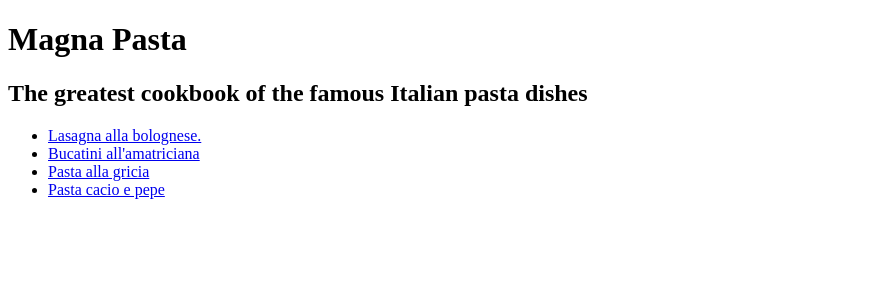
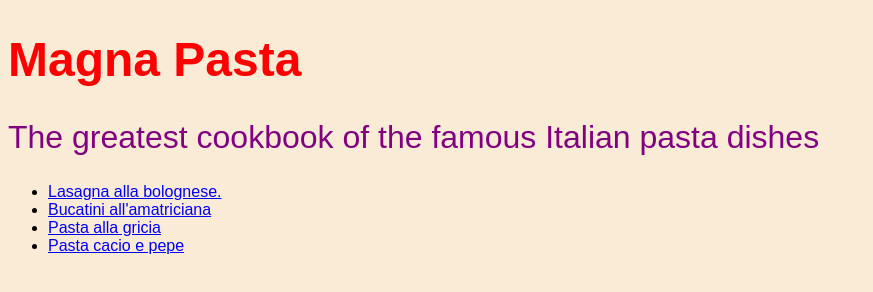
Before and after one commit to fablal/magna_pasta, a plain HTML site: page index.html in a window 1280 px wide. Shown: the whole page, without its empty margins (0-873 px from the left). Drawn offline with Linux system fonts and the light colour scheme.

Commit message:
Add style to logo and title

```diff
--- a/index.html
+++ b/index.html
@@ -3,13 +3,14 @@
     <head>
         <meta charset="utf-8">
         <title>Magna Pasta - The Greatest Cookbook For The Italian Pasta Dishes.</title>
+        <link rel="stylesheet" href="styles/style.css">
     </head>
 
     <body>
-        <h1>Magna Pasta</h1>
-        <h2>The greatest cookbook of the famous Italian pasta dishes</h2>
+        <h1 id="logo">Magna Pasta</h1>
+        <h2 id="title">The greatest cookbook of the famous Italian pasta dishes</h2>
 
-        <ul>
+        <ul id="recipes-list">
             <li><a href="recipes/lasagna.html">Lasagna alla bolognese.</a></li>
             <li><a href="recipes/amatriciana.html">Bucatini all'amatriciana</a></li>
             <li><a href="recipes/gricia.html">Pasta alla gricia</a></li>
--- /dev/null
+++ b/styles/style.css
@@ -0,0 +1,16 @@
+body {
+    font-family: Arial, Helvetica, sans-serif;
+    background-color: antiquewhite;
+}
+
+#logo {
+    font-size: 48px;
+    font-weight: bolder;
+    color: red;
+}
+
+#title {
+    font-size: 32px;
+    font-weight: lighter;
+    color: purple;
+}
```
Also changed, not shown: recipes/amatriciana.html (+3 -2 lines), recipes/cacio-pepe.html (+3 -2 lines), recipes/gricia.html (+3 -2 lines), recipes/lasagna.html (+3 -2 lines).
